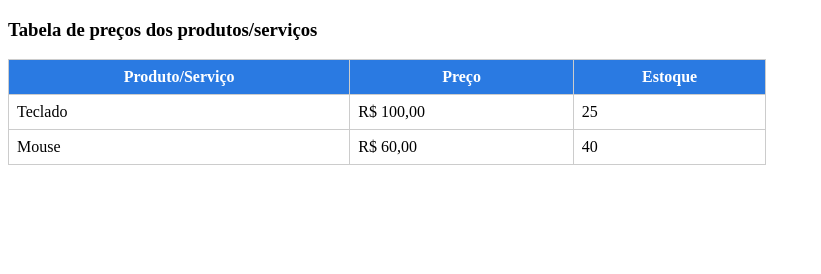
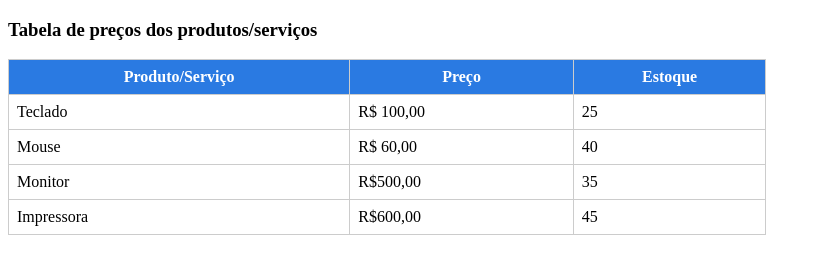
Before and after one commit to eubrunsllva-sudo/html-aula2, a plain HTML site: page index.html in a window 1280 px wide. Shown: the whole page, without its empty margins (0-821 px from the left). Drawn offline with Linux system fonts and the light colour scheme.

Commit message:
Alteranrando a fonte para BBH

```diff
--- a/index.html
+++ b/index.html
@@ -42,6 +42,29 @@
             <td>
                 40
             </td>
+        <tr>
+            <td>
+                Monitor
+            </td>
+            <td>
+                R$500,00
+            </td>
+            <td>
+                35
+            </td>
+        <tr>
+            <td>
+                Impressora
+            </td>
+            <td>
+                R$600,00
+            </td>
+            <td>
+                45
+            </td>
+        </tr>
+
+        </tr>
         </tr>
     </table>
     </tbody>
--- a/style.css
+++ b/style.css
@@ -1,15 +1,22 @@
+<style>@import url('https://fonts.googleapis.com/css2?family=BBH+Sans+Bogle&family=Noto+Sans+Newa&family=Roboto:ital,wght@0,100..900;1,100..900&display=swap');</style>
+
+body {
+    font-family: 'BBH Sans Bogle', sans-serif;
+}
+
 table {
     border-collapse: collapse;
-width: 60%;
+    width: 60%;
 }
 
-th, td {
+th,
+td {
     border: 1px solid #ccc;
-padding: 8px;
+    padding: 8px;
 }
 
 
 th {
     background-color: #2a7ae2;
-color: white;
+    color: white;
 }
```
